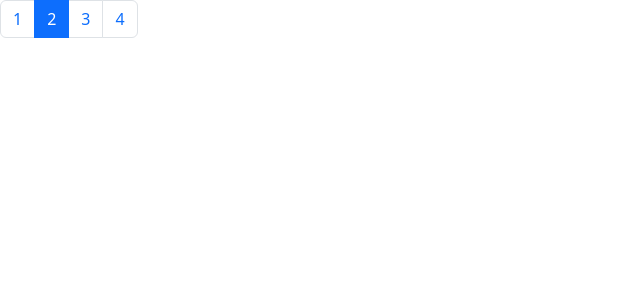
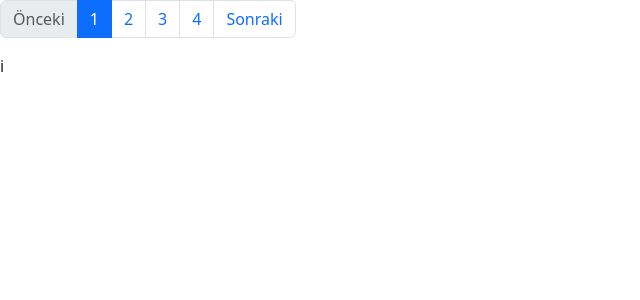
Before and after one commit to guneykilicel/simple-directives-pagination-angular, an Angular app: page / in a window 1280 px wide. Shown: the top 300 px of the page, without its empty margins (0-640 px from the left). Built offline with nearby package versions, Linux system fonts and the light colour scheme.

Commit message:
onceki ve sonraki ve disabled durumlari

```diff
--- a/src/app/app.component.html
+++ b/src/app/app.component.html
@@ -1,10 +1,20 @@
 <nav>
   <ul class="pagination">
+    <li class="page-item"
+    [ngClass]="{disabled:currentPage === 0}"
+    >
+      <a class="page-link">Önceki</a>
+    </li>
     <li class="page-item"
     [ngClass]="{active:i === currentPage}"
     *ngFor="let image of images; let i = index"
     >
       <a class="page-link" href="#">{{i+1}}</a>
+    </li>
+    <li class="page-item"
+    [ngClass]="{disabled:currentPage === images.length -1}"
+    >
+      <a class="page-link">Sonraki</a>
     </li>
   </ul>
 </nav>
@@ -13,4 +23,4 @@
 [ngClass]="{active:i === currentPage}" -->
 
 <!-- Bu kullanımı dashboard projesinde kullanacaksın:
-[ngClass]="i === currentPage ? 'active' : 'passive'" -->
+[ngClass]="i === currentPage ? 'active' : 'passive'" -->i
--- a/src/app/app.component.ts
+++ b/src/app/app.component.ts
@@ -6,7 +6,7 @@ import { Component } from '@angular/core';
   styleUrls: ['./app.component.css']
 })
 export class AppComponent {
-  currentPage=1;
+  currentPage=0;
   images= [
     {
       title: 'Deniz Kum Güneş',
```
